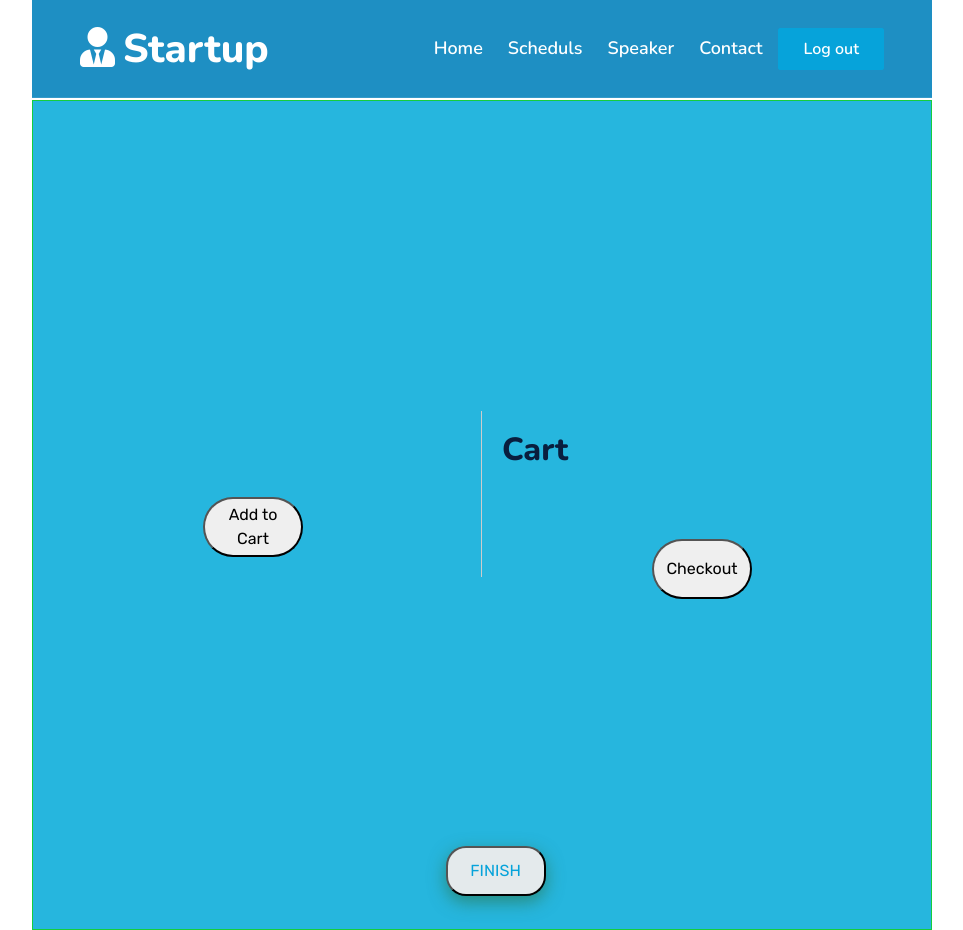
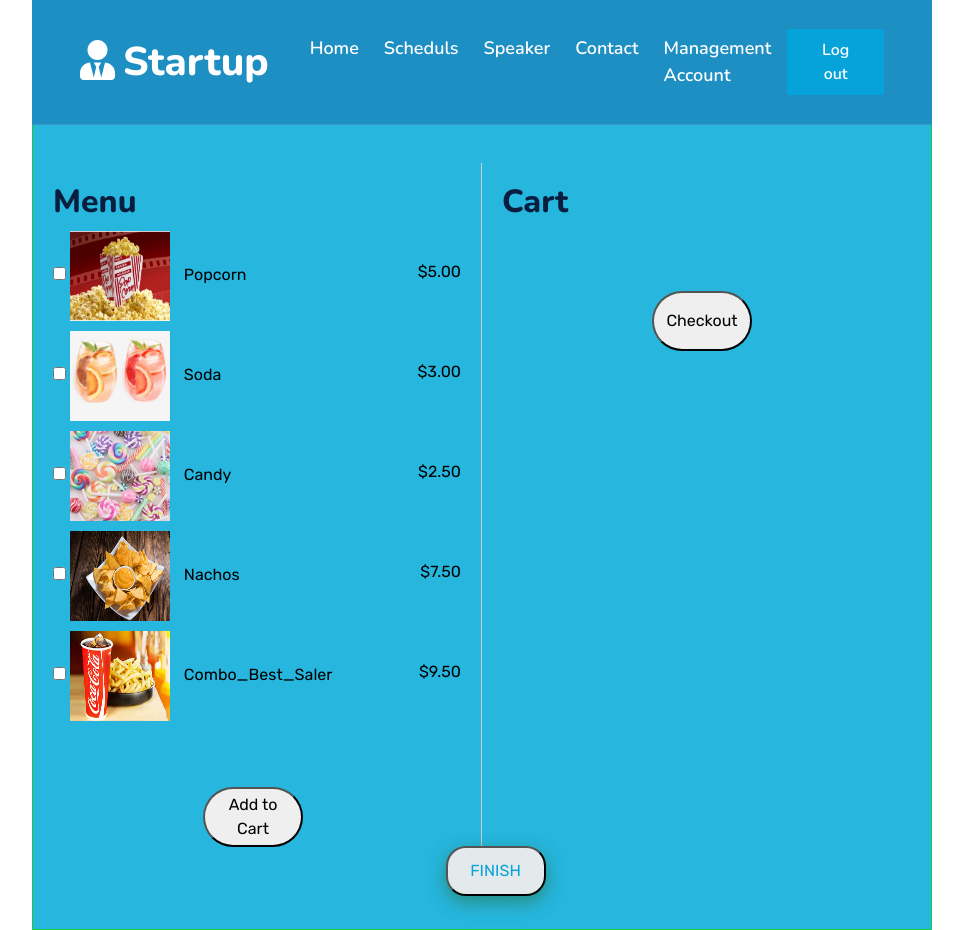
Before and after one commit to daothiphuonglan/Ticket_Cinema, a plain HTML site: page food.html in a window 1280 px wide. Shown: the whole page, without its empty margins (158-1121 px from the left). Drawn offline with nearby package versions, Linux system fonts and the light colour scheme; no server answers.

Commit message:
test_firth

```diff
--- a/food_2.html
+++ b/food.html
@@ -3,7 +3,7 @@
 
 <head>
     <meta charset="utf-8">
-    <title>Ticket</title>
+    <title>Startup - Startup Website Template</title>
     <meta content="width=device-width, initial-scale=1.0" name="viewport">
     <meta content="Free HTML Templates" name="keywords">
     <meta content="Free HTML Templates" name="description">
@@ -53,6 +53,7 @@
           <a href="service.html" class="nav-item nav-link">Speaker</a>
 
           <a href="contact.html" class="nav-item nav-link">Contact</a>
+          <a href="UserAccount.html" class="nav-item nav-link">Management Account</a>
       </div>
 
       <a href="index.html" class="btn btn-primary py-2 px-4 ms-3">Log out</a>
@@ -71,33 +72,59 @@
 
 
      <!--start-->
+    <div class="wrapper">
 
-     <div class="wrapper">
+      <!--Creat a food -->
       <div class="menu">
-        <ul class="menu_item">
+        <h2>Menu</h2>
+        <ul>
+          <li>
+            <input type="checkbox" name="food-item" id="popcorn">
+            <img  class="bap"  src="img/bap.jpg" alt="">
+            <label for="popcorn">Popcorn</label>
+            <span class="price">$5.00</span>
+          </li>
+          <li>
+            <input type="checkbox" name="food-item" id="soda">
+            <img class="bap" src="img/soda.jpg" alt="">
+            <label for="soda">Soda</label>
+            <span class="price">$3.00</span>
+          </li>
+          <li>
+            <input type="checkbox" name="food-item" id="candy">
+            <img class="bap" src="img/candy.jpg" alt="">
+            <label for="candy">Candy</label>
+            <span class="price">$2.50</span>
+          </li>
+          <li>
+            <input type="checkbox" name="food-item" id="candy">
+            <img class="bap" src="img/nachos.jpg" alt="">
+            <label for="candy">Nachos</label>
+            <span class="price">$7.50</span>
+          </li>
+          <li>
+            <input type="checkbox" name="food-item" id="candy">
+            <img class="bap" src="img/combo.jpg" alt="">
+            <label for="candy">Combo_Best_Saler</label>
+            <span class="price">$9.50</span>
+          </li>
 
         </ul>
         <button class="addToCart" onclick="addToCart()">Add to Cart</button>
+      </div>
 
+      <div class="cart">
+        <h2>Cart</h2>
+        <ul></ul>
+        <div class="total"></div>
+        <button class="checkOut" onclick="checkout()">Checkout</button>
+      </div>
 
-        </div>
-
-        <div class="cart">
-          <h2>Cart</h2>
-          <ul>
-
-          </ul>
-          <div class="total"></div>
-          <button class="checkOut" onclick="checkout()">Checkout</button>
-        </div>
+      <!--end food-->
 
      </div>
-    </div>
 
-
-     <button class="btn-seat">
-      <a href="bill.html">FINISH</a>
-     </button>
+     <button class="btn-seat"><a href="bill.html">FINISH</a></button>
     <!--end-->
 
     <!-- Navbar End -->
@@ -202,7 +229,6 @@ box-shadow: 0 6px 17px rgba(41, 121, 84, 0.7);
     <!-- Back to Top -->
     <a href="#" class="btn btn-lg btn-primary btn-lg-square rounded back-to-top"><i class="bi bi-arrow-up"></i></a>
 
-
     <!-- JavaScript Libraries -->
     <script src="https://code.jquery.com/jquery-3.4.1.min.js"></script>
     <script src="https://cdn.jsdelivr.net/npm/bootstrap@5.0.0/dist/js/bootstrap.bundle.min.js"></script>
```
Also changed, not shown: UserAccount.html (+1 -0 lines), js/UserAccount_1.js (renamed from js/UserAccount.js, +12 -9 lines).
